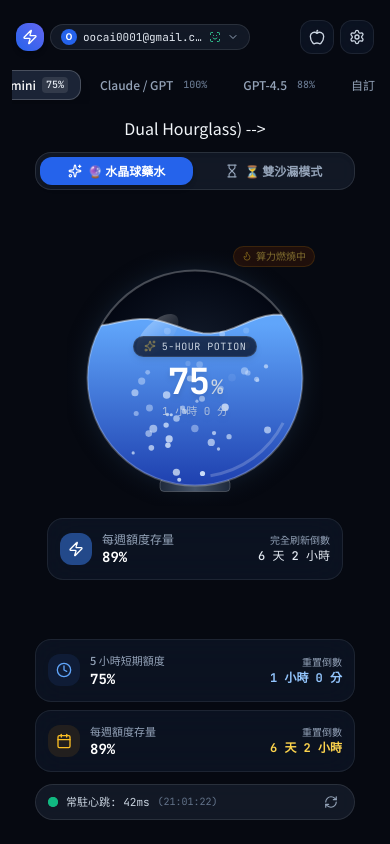
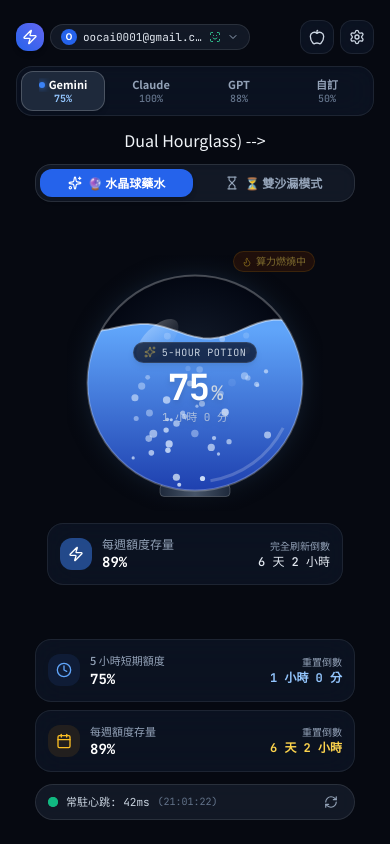
Before and after one commit to ericlai429/AI_Hourglass, a Vue app: page / in a window 390 px wide. Built offline with nearby package versions, Linux system fonts and the light colour scheme.

Commit message:
fix: optimize model selector into compact 4-grid segmented bar for iPhone 13 mini

```diff
--- a/src/components/ModelSelector.vue
+++ b/src/components/ModelSelector.vue
@@ -1,40 +1,51 @@
 <script setup lang="ts">
 import { models, selectedModelId } from '../stores/quotaStore';
 import type { ModelType } from '../types';
-import { Sparkles } from 'lucide-vue-next';
 
 const selectModel = (id: ModelType) => {
   selectedModelId.value = id;
 };
+
+const getShortName = (id: ModelType) => {
+  switch (id) {
+    case 'gemini': return 'Gemini';
+    case 'claude': return 'Claude';
+    case 'gpt': return 'GPT';
+    case 'custom': return '自訂';
+  }
+};
 </script>
 
 <template>
-  <div class="w-full flex items-center justify-center gap-1.5 px-2 py-1 overflow-x-auto no-scrollbar">
+  <div class="w-full px-1">
+    <div class="grid grid-cols-4 gap-1 p-1 rounded-2xl glass-panel border border-white/10 shadow-inner">
       <button
         v-for="model in Object.values(models)"
         :key="model.id"
         @click="selectModel(model.id)"
-      class="px-3 py-1.5 rounded-xl text-xs font-medium transition-all relative flex items-center gap-1.5 shrink-0"
+        class="py-1.5 px-1 rounded-xl text-[11px] font-medium transition-all relative flex flex-col items-center justify-center min-w-0"
         :class="selectedModelId === model.id
-        ? 'bg-slate-800/90 text-white shadow-lg border border-white/20'
-        : 'text-slate-400 hover:text-slate-200 hover:bg-slate-900/40 border border-transparent'"
+          ? 'bg-slate-800 text-white shadow-md border border-white/20'
+          : 'text-slate-400 hover:text-slate-200 hover:bg-slate-900/30 border border-transparent'"
       >
-      <!-- Active glowing indicator -->
+        <!-- Top row: Model Name + Glow dot -->
+        <div class="flex items-center gap-1 leading-tight truncate">
           <span
             v-if="selectedModelId === model.id"
-        class="w-1.5 h-1.5 rounded-full"
-        :style="{ backgroundColor: model.themeColor, boxShadow: `0 0 8px ${model.themeColor}` }"
+            class="w-1.5 h-1.5 rounded-full shrink-0"
+            :style="{ backgroundColor: model.themeColor, boxShadow: `0 0 6px ${model.themeColor}` }"
           ></span>
+          <span class="font-semibold truncate">{{ getShortName(model.id) }}</span>
+        </div>
 
-      <span>{{ model.id === 'gemini' ? 'Gemini' : (model.id === 'claude' ? 'Claude / GPT' : (model.id === 'gpt' ? 'GPT-4.5' : '自訂')) }}</span>
-
-      <!-- Small remaining badge -->
+        <!-- Bottom row: 5h Percentage -->
         <span
-        class="text-[10px] font-mono px-1 rounded"
-        :class="selectedModelId === model.id ? 'bg-white/10 text-slate-200' : 'text-slate-500'"
+          class="text-[10px] font-mono leading-none mt-0.5"
+          :class="selectedModelId === model.id ? 'text-blue-300 font-bold' : 'text-slate-500'"
         >
           {{ model.fiveHourRemainingPct }}%
         </span>
       </button>
     </div>
+  </div>
 </template>
```
Also changed, not shown: 1 other file (tests, documents, lock files or other folders). Lines whose indentation alone changed are shown as unchanged.
